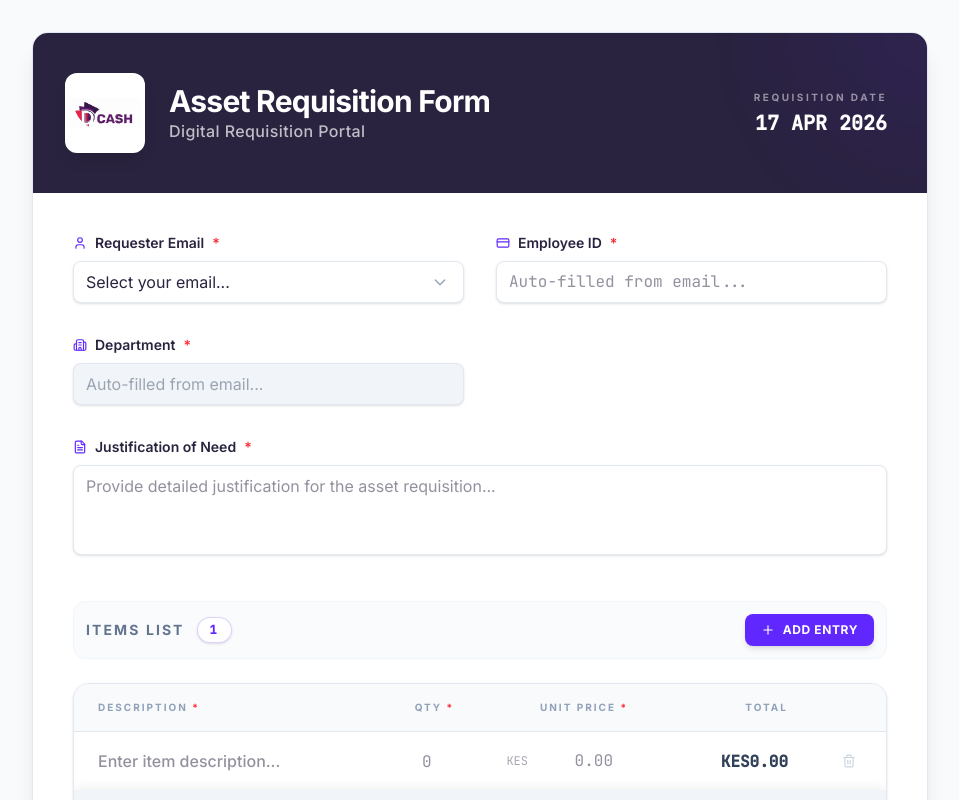
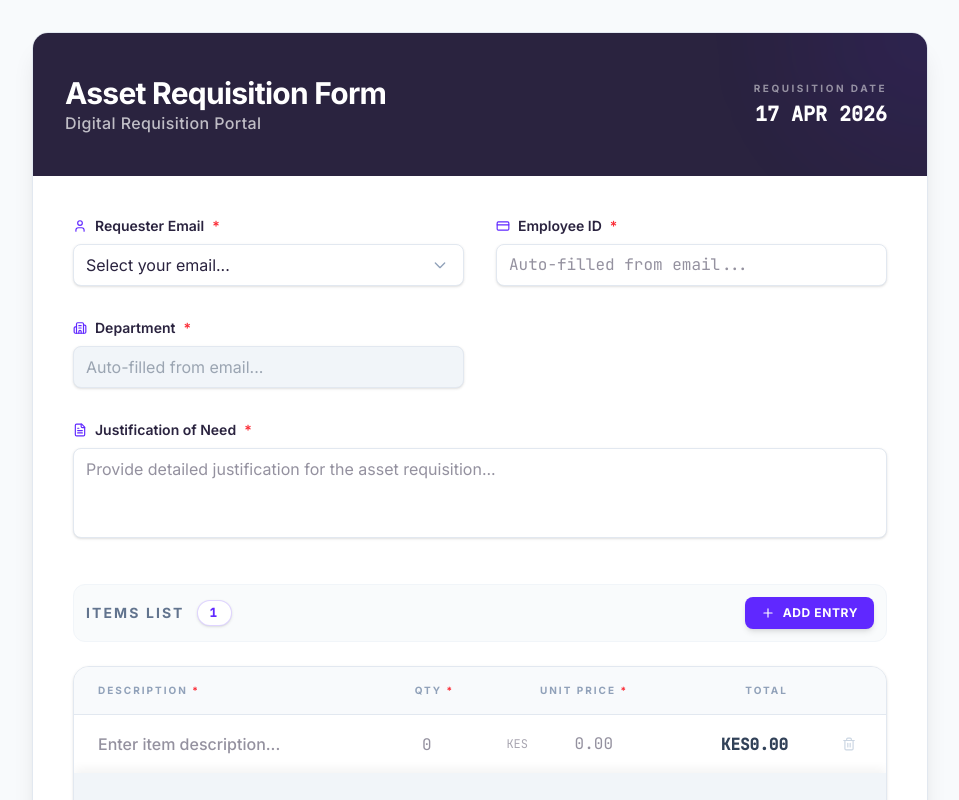
Before and after one commit to milesgithire1-cell/ASSET-REQUISITION-FORM, a React (Vite) app: page / in a window 1280 px wide. Shown: the top 800 px of the page, without its empty margins (160-1119 px from the left). Built offline with nearby package versions, Linux system fonts and the light colour scheme.

Commit message:
feat: Remove static logo from header
The company logo was being redundantly displayed in the header. This commit removes the static logo element from the header section of the Asset Requisition Form to avoid visual clutter and potential inconsistencies.

```diff
--- a/src/App.tsx
+++ b/src/App.tsx
@@ -224,19 +224,6 @@ export default function App() {
           <div className="absolute top-0 right-0 w-64 h-64 bg-brand-primary/10 rounded-full -mr-32 -mt-32 blur-3xl animate-pulse" />
           <div className="relative flex flex-col md:flex-row justify-between items-start md:items-center gap-6">
             <div className="flex flex-col sm:flex-row items-start sm:items-center gap-6">
-              <div className="relative">
-                <div className="w-20 h-20 bg-white rounded-xl p-1 flex items-center justify-center shadow-lg overflow-hidden">
-                  <img
-                    src="/logo.svg"
-                    alt="Company Logo"
-                    className="w-full h-full object-contain"
-                    referrerPolicy="no-referrer"
-                    onError={(e) => {
-                      e.currentTarget.style.display = 'none';
-                    }}
-                  />
-                </div>
-              </div>
               <div>
                 <h1 className="text-3xl font-bold tracking-tight">Asset Requisition Form</h1>
                 <p className="text-white/70 font-medium tracking-wide">Digital Requisition Portal</p>
```
